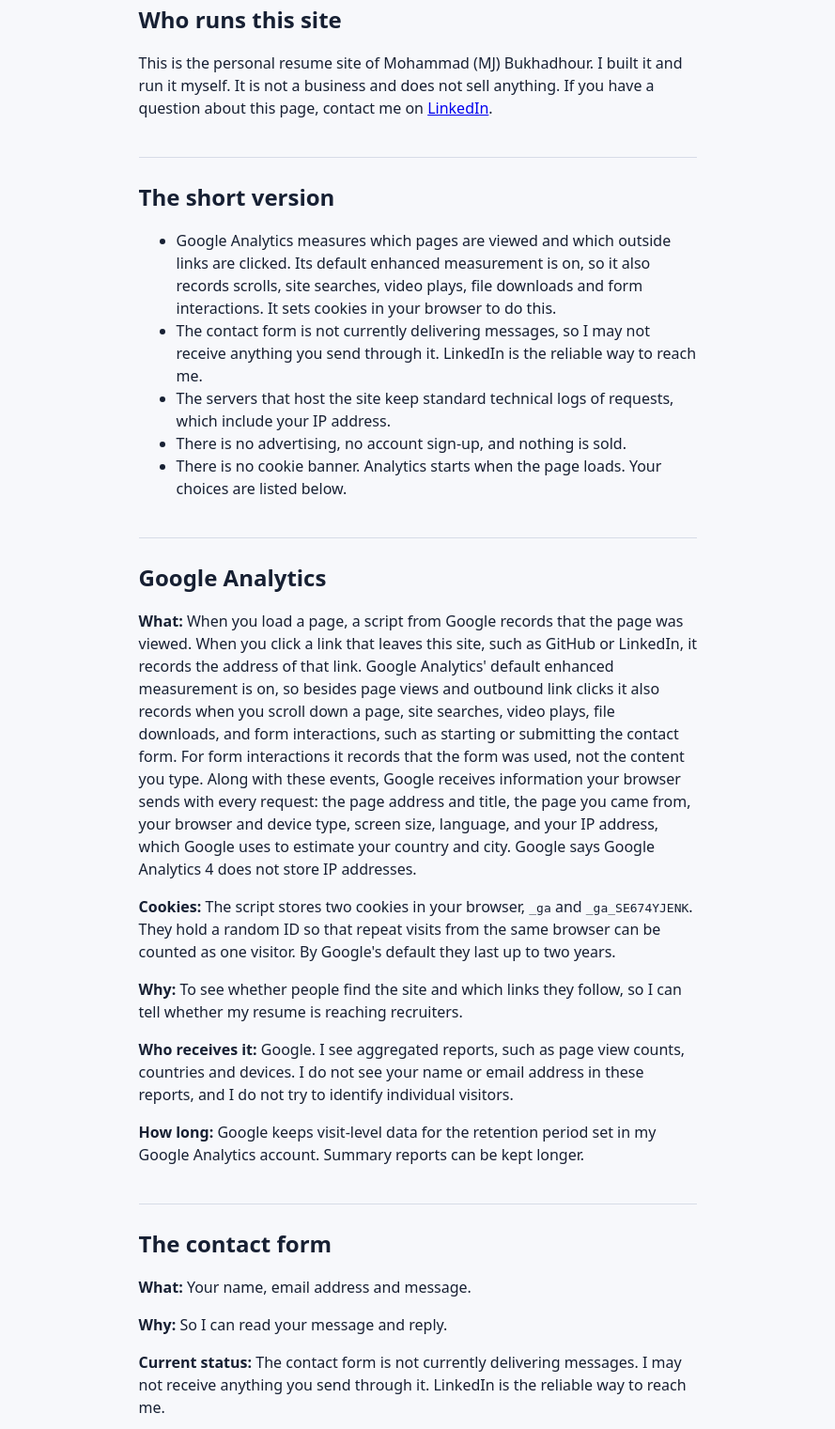
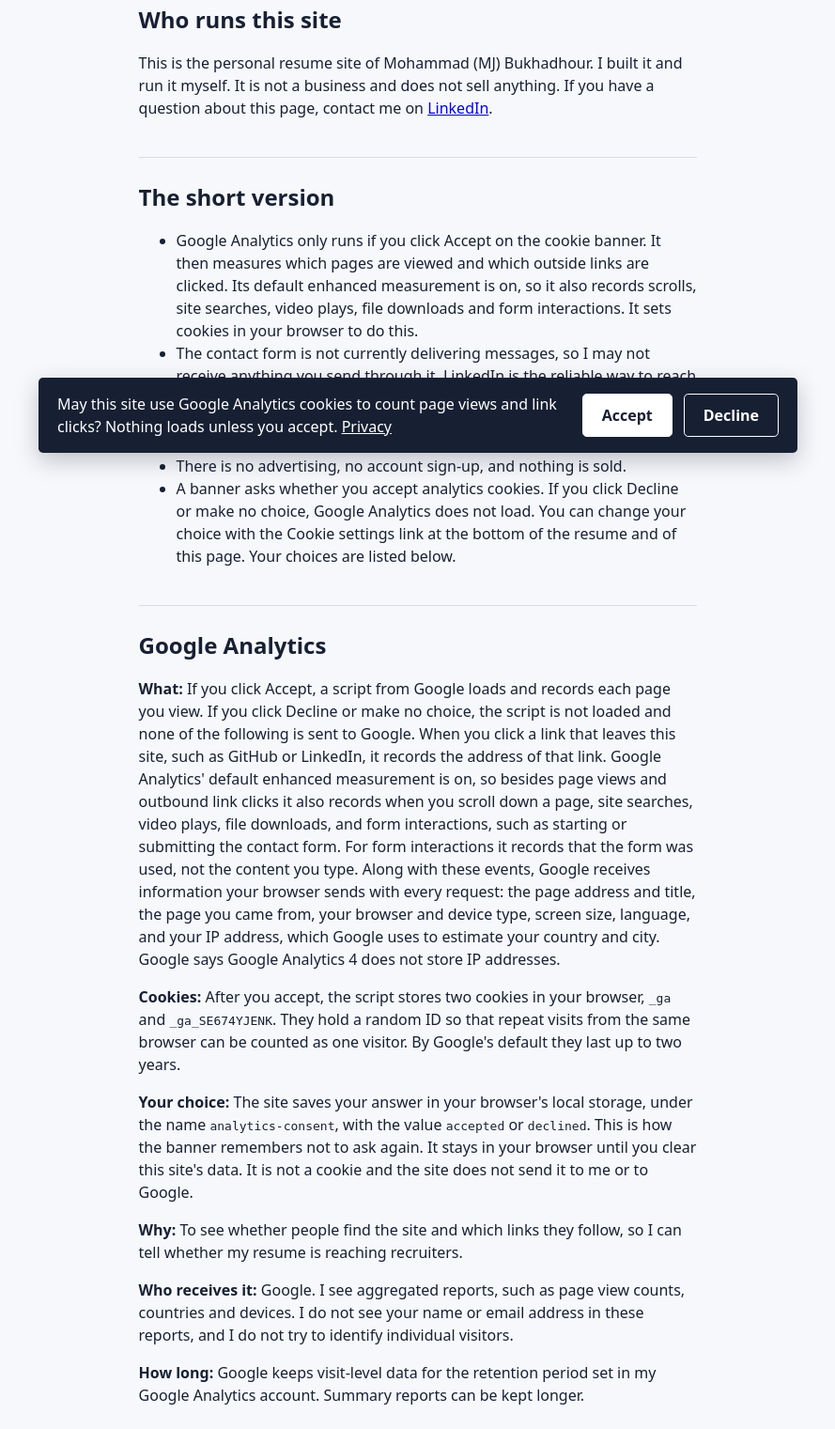
Before and after one commit to mbukhadh/career-platform, a FastAPI app: page /privacy in a window 1280 px wide. Shown: the part 302-1823 px from the top of the page at 94% size, without its empty margins (195-1084 px from the left). Run offline with FastAPI, Linux system fonts and the light colour scheme.

Commit message:
Add analytics consent banner and update Privacy page
Co-Authored-By: Claude Sonnet 5.5 noreply@anthropic.com
Claude-Session: https://claude.ai/code/session_01KYH7pRe8owszyR9ug6m1nU

```diff
--- a/static/css/site.css
+++ b/static/css/site.css
@@ -176,3 +176,63 @@ a:focus-visible,
   position: absolute;
   left: -10000px;
 }
+
+.consent-banner {
+  position: fixed;
+  right: 1rem;
+  bottom: 1rem;
+  left: 1rem;
+  z-index: 10;
+  display: flex;
+  flex-wrap: wrap;
+  gap: 0.75rem 1.5rem;
+  align-items: center;
+  justify-content: space-between;
+  max-width: 48rem;
+  margin: 0 auto;
+  padding: 1rem 1.25rem;
+  color: #fff;
+  background: #172033;
+  border-radius: 0.3rem;
+  box-shadow: 0 0.5rem 1.5rem rgb(23 32 51 / 0.25);
+}
+
+.consent-banner[hidden] {
+  display: none;
+}
+
+.consent-banner p {
+  flex: 1 1 20rem;
+  margin: 0;
+}
+
+.consent-banner a {
+  color: inherit;
+}
+
+.consent-actions {
+  display: flex;
+  gap: 0.75rem;
+}
+
+.consent-actions button {
+  min-height: 2.75rem;
+  padding: 0.6rem 1.25rem;
+  font: inherit;
+  font-weight: 600;
+  color: #172033;
+  background: #fff;
+  border: 1px solid #fff;
+  border-radius: 0.3rem;
+  cursor: pointer;
+}
+
+.consent-actions button[data-consent="declined"] {
+  color: #fff;
+  background: transparent;
+}
+
+.consent-actions button:focus-visible {
+  outline: 3px solid #d97706;
+  outline-offset: 3px;
+}
--- /dev/null
+++ b/static/js/consent.js
@@ -0,0 +1,101 @@
+// Loads Google Analytics only after the visitor clicks Accept.
+// The choice is kept in localStorage under "analytics-consent".
+(function () {
+  var STORAGE_KEY = "analytics-consent";
+  var GA_ID = "G-SE674YJENK";
+  var GA_COOKIES = ["_ga", "_ga_" + GA_ID.slice(2)];
+  var loaded = false;
+
+  function readChoice() {
+    try {
+      return window.localStorage.getItem(STORAGE_KEY);
+    } catch (error) {
+      return null;
+    }
+  }
+
+  function saveChoice(choice) {
+    try {
+      window.localStorage.setItem(STORAGE_KEY, choice);
+    } catch (error) {
+      // Storage blocked: the choice applies to this page only.
+    }
+  }
+
+  function loadAnalytics() {
+    window["ga-disable-" + GA_ID] = false;
+    if (loaded) {
+      return;
+    }
+    loaded = true;
+    window.dataLayer = window.dataLayer || [];
+    window.gtag = function () {
+      window.dataLayer.push(arguments);
+    };
+    window.gtag("js", new Date());
+    window.gtag("config", GA_ID);
+    var script = document.createElement("script");
+    script.async = true;
+    script.src = "https://www.googletagmanager.com/gtag/js?id=" + GA_ID;
+    document.head.appendChild(script);
+  }
+
+  function stopAnalytics() {
+    // Google's documented switch: gtag sends nothing more from this page.
+    window["ga-disable-" + GA_ID] = true;
+    var host = window.location.hostname;
+    var domains = ["", host, "." + host];
+    GA_COOKIES.forEach(function (name) {
+      domains.forEach(function (domain) {
+        document.cookie =
+          name +
+          "=; expires=Thu, 01 Jan 1970 00:00:00 GMT; path=/" +
+          (domain ? "; domain=" + domain : "");
+      });
+    });
+  }
+
+  function init() {
+    var banner = document.getElementById("consent-banner");
+    if (!banner) {
+      return;
+    }
+
+    banner.addEventListener("click", function (event) {
+      var choice = event.target.getAttribute("data-consent");
+      if (!choice) {
+        return;
+      }
+      saveChoice(choice);
+      if (choice === "accepted") {
+        loadAnalytics();
+      } else {
+        stopAnalytics();
+      }
+      banner.hidden = true;
+    });
+
+    document.querySelectorAll("[data-cookie-settings]").forEach(function (link) {
+      link.addEventListener("click", function (event) {
+        event.preventDefault();
+        banner.hidden = false;
+        banner.querySelector("button").focus();
+      });
+    });
+
+    var choice = readChoice();
+    if (choice === "accepted") {
+      loadAnalytics();
+    } else if (choice === "declined") {
+      stopAnalytics();
+    } else {
+      banner.hidden = false;
+    }
+  }
+
+  if (document.readyState === "loading") {
+    document.addEventListener("DOMContentLoaded", init);
+  } else {
+    init();
+  }
+})();
--- a/templates/base.html
+++ b/templates/base.html
@@ -1,15 +1,6 @@
 <!doctype html>
 <html lang="en">
   <head>
-    <!-- Google tag (gtag.js) -->
-    <script async src="https://www.googletagmanager.com/gtag/js?id=G-SE674YJENK"></script>
-    <script>
-      window.dataLayer = window.dataLayer || [];
-      function gtag(){dataLayer.push(arguments);}
-      gtag('js', new Date());
-
-      gtag('config', 'G-SE674YJENK');
-    </script>
     <meta charset="utf-8">
     <meta name="viewport" content="width=device-width, initial-scale=1">
     <title>{% block title %}Career Platform{% endblock %}</title>
@@ -17,5 +8,13 @@
   </head>
   <body>
     {% block content %}{% endblock %}
+    <div id="consent-banner" class="consent-banner" role="region" aria-label="Cookie choice" hidden>
+      <p>May this site use Google Analytics cookies to count page views and link clicks? Nothing loads unless you accept. <a href="/privacy">Privacy</a></p>
+      <div class="consent-actions">
+        <button type="button" data-consent="accepted">Accept</button>
+        <button type="button" data-consent="declined">Decline</button>
+      </div>
+    </div>
+    <script src="{{ url_for('static', path='js/consent.js') }}" defer></script>
   </body>
 </html>
--- a/templates/privacy.html
+++ b/templates/privacy.html
@@ -21,18 +21,19 @@
   <section aria-labelledby="summary-heading">
     <h2 id="summary-heading">The short version</h2>
     <ul>
-      <li>Google Analytics measures which pages are viewed and which outside links are clicked. Its default enhanced measurement is on, so it also records scrolls, site searches, video plays, file downloads and form interactions. It sets cookies in your browser to do this.</li>
+      <li>Google Analytics only runs if you click Accept on the cookie banner. It then measures which pages are viewed and which outside links are clicked. Its default enhanced measurement is on, so it also records scrolls, site searches, video plays, file downloads and form interactions. It sets cookies in your browser to do this.</li>
       <li>The contact form is not currently delivering messages, so I may not receive anything you send through it. LinkedIn is the reliable way to reach me.</li>
       <li>The servers that host the site keep standard technical logs of requests, which include your IP address.</li>
       <li>There is no advertising, no account sign-up, and nothing is sold.</li>
-      <li>There is no cookie banner. Analytics starts when the page loads. Your choices are listed below.</li>
+      <li>A banner asks whether you accept analytics cookies. If you click Decline or make no choice, Google Analytics does not load. You can change your choice with the Cookie settings link at the bottom of the resume and of this page. Your choices are listed below.</li>
     </ul>
   </section>
 
   <section aria-labelledby="analytics-heading">
     <h2 id="analytics-heading">Google Analytics</h2>
-    <p><strong>What:</strong> When you load a page, a script from Google records that the page was viewed. When you click a link that leaves this site, such as GitHub or LinkedIn, it records the address of that link. Google Analytics' default enhanced measurement is on, so besides page views and outbound link clicks it also records when you scroll down a page, site searches, video plays, file downloads, and form interactions, such as starting or submitting the contact form. For form interactions it records that the form was used, not the content you type. Along with these events, Google receives information your browser sends with every request: the page address and title, the page you came from, your browser and device type, screen size, language, and your IP address, which Google uses to estimate your country and city. Google says Google Analytics 4 does not store IP addresses.</p>
-    <p><strong>Cookies:</strong> The script stores two cookies in your browser, <code>_ga</code> and <code>_ga_SE674YJENK</code>. They hold a random ID so that repeat visits from the same browser can be counted as one visitor. By Google's default they last up to two years.</p>
+    <p><strong>What:</strong> If you click Accept, a script from Google loads and records each page you view. If you click Decline or make no choice, the script is not loaded and none of the following is sent to Google. When you click a link that leaves this site, such as GitHub or LinkedIn, it records the address of that link. Google Analytics' default enhanced measurement is on, so besides page views and outbound link clicks it also records when you scroll down a page, site searches, video plays, file downloads, and form interactions, such as starting or submitting the contact form. For form interactions it records that the form was used, not the content you type. Along with these events, Google receives information your browser sends with every request: the page address and title, the page you came from, your browser and device type, screen size, language, and your IP address, which Google uses to estimate your country and city. Google says Google Analytics 4 does not store IP addresses.</p>
+    <p><strong>Cookies:</strong> After you accept, the script stores two cookies in your browser, <code>_ga</code> and <code>_ga_SE674YJENK</code>. They hold a random ID so that repeat visits from the same browser can be counted as one visitor. By Google's default they last up to two years.</p>
+    <p><strong>Your choice:</strong> The site saves your answer in your browser's local storage, under the name <code>analytics-consent</code>, with the value <code>accepted</code> or <code>declined</code>. This is how the banner remembers not to ask again. It stays in your browser until you clear this site's data. It is not a cookie and the site does not send it to me or to Google.</p>
     <p><strong>Why:</strong> To see whether people find the site and which links they follow, so I can tell whether my resume is reaching recruiters.</p>
     <p><strong>Who receives it:</strong> Google. I see aggregated reports, such as page view counts, countries and devices. I do not see your name or email address in these reports, and I do not try to identify individual visitors.</p>
     <p><strong>How long:</strong> Google keeps visit-level data for the retention period set in my Google Analytics account. Summary reports can be kept longer.</p>
@@ -55,11 +56,12 @@
   <section aria-labelledby="choices-heading">
     <h2 id="choices-heading">Your choices</h2>
     <ul>
+      <li><strong>Decline, or change your choice later.</strong> Click Decline on the banner, or use the Cookie settings link at the bottom of the resume or of this page to switch. When you switch to Decline, the site tells Google Analytics to stop sending anything more from that page and deletes the <code>_ga</code> and <code>_ga_SE674YJENK</code> cookies. Data already sent to Google before you declined is not deleted.</li>
       <li><strong>Block analytics.</strong> You can block or delete cookies in your browser settings, use a content blocker, or install the <a href="https://tools.google.com/dlpage/gaoptout">Google Analytics opt-out add-on</a> from Google. The site works the same without analytics.</li>
       <li><strong>Skip the form.</strong> You can reach me through LinkedIn instead of the contact form.</li>
       <li><strong>Ask me to delete your message.</strong> Ask through LinkedIn and I will delete any message I received.</li>
     </ul>
-    <p>Things this site does <strong>not</strong> do yet: it has no cookie consent banner, and it does not respond to Do Not Track or Global Privacy Control browser signals. I cannot link Google Analytics data to you by name, so I cannot look up or delete it for you.</p>
+    <p>Things this site does <strong>not</strong> do yet: it does not respond to Do Not Track or Global Privacy Control browser signals, so use the banner instead. I cannot link Google Analytics data to you by name, so I cannot look up or delete it for you.</p>
   </section>
 
   <section aria-labelledby="changes-heading">
@@ -68,6 +70,6 @@
   </section>
 </main>
 <footer class="site-footer">
-  <div class="page-shell"><small><a href="/">Back to resume</a></small></div>
+  <div class="page-shell"><small><a href="/">Back to resume</a> · <a href="/privacy#choices-heading" data-cookie-settings>Cookie settings</a></small></div>
 </footer>
 {% endblock %}
--- a/templates/profile.html
+++ b/templates/profile.html
@@ -44,6 +44,6 @@
   </section>
 </main>
 <footer class="site-footer">
-  <div class="page-shell"><small>Profile source: {{ profile_source }} · <a href="/privacy">Privacy</a></small></div>
+  <div class="page-shell"><small>Profile source: {{ profile_source }} · <a href="/privacy">Privacy</a> · <a href="/privacy#choices-heading" data-cookie-settings>Cookie settings</a></small></div>
 </footer>
 {% endblock %}
```
Also changed, not shown: tests/routes/test_profile.py (+28 -0 lines).
